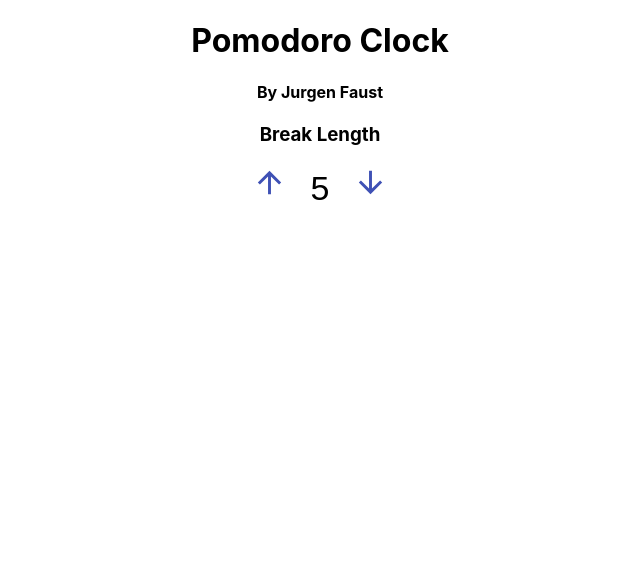
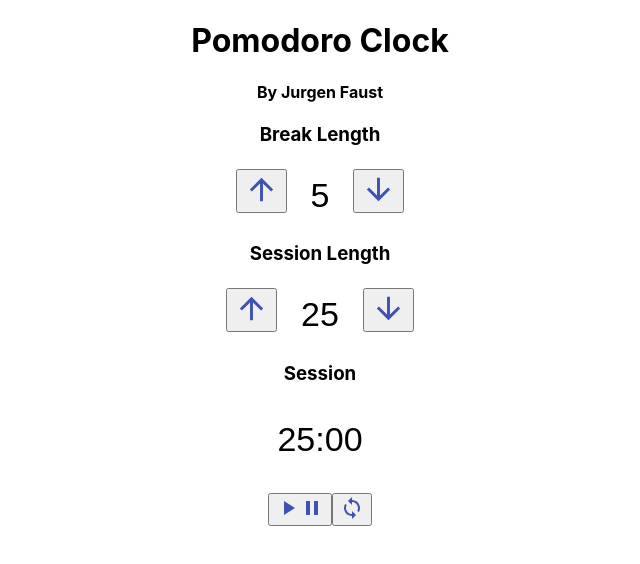
Before and after one commit to JevF1982/Pomodoro_Clock, a React (Create React App) app: page / in a window 1280 px wide. Shown: the top 564 px of the page, without its empty margins (320-960 px from the left). Built offline with nearby package versions, Linux system fonts and the light colour scheme.

Commit message:
countdown working

```diff
--- a/src/App.css
+++ b/src/App.css
@@ -3,13 +3,15 @@
 }
 
 #break-container {
-  height: 200px;
+  height: 100px;
 }
 
-#breaklength-display {
+#break-length,
+#session-length,
+#time-left {
   font-size: 34px;
   margin: 20px;
   padding: 4px;
   font-family: fantasy;
-  top: -200px !important;
+  line-height: 60px;
 }
--- a/src/App.js
+++ b/src/App.js
@@ -1,6 +1,8 @@
 import React from "react";
 import "./App.css";
 import BreakLength from "./Components/BreakLength";
+import SessionLength from "./Components/SessionLength";
+import Timer from "./Components/Timer";
 import Store from "../src/Components/Store";
 
 function App() {
@@ -10,6 +12,8 @@ function App() {
         <h1>Pomodoro Clock</h1>
         <h4>By Jurgen Faust</h4>
         <BreakLength />
+        <SessionLength />
+        <Timer />
       </div>
     </Store>
   );
--- a/src/Components/BreakLength.jsx
+++ b/src/Components/BreakLength.jsx
@@ -6,16 +6,40 @@ import ArrowDownwardIcon from "@material-ui/icons/ArrowDownward";
 const BreakLength = () => {
   const [breakLength, setBreakLength] = useContext(BreakLengthContext);
 
+  const breakIncrement = () => {
+    let count = breakLength;
+    count++;
+
+    setBreakLength(count);
+  };
+  const breakDecrement = () => {
+    let count = breakLength;
+    if (count > 1) count--;
+
+    setBreakLength(count);
+  };
+
   return (
     <div id="break-container">
       <h3 id="break-label">Break Length</h3>
-      <span>
-        <ArrowUpwardIcon color="primary" fontSize="large" />
-      </span>
-      <span id="breaklength-display">{breakLength}</span>
-      <span>
-        <ArrowDownwardIcon color="primary" fontSize="large" />
-      </span>
+      <button>
+        <ArrowUpwardIcon
+          color="primary"
+          fontSize="large"
+          id="break-increment"
+          onClick={breakIncrement}
+        />
+      </button>
+
+      <span id="break-length">{breakLength}</span>
+      <button>
+        <ArrowDownwardIcon
+          color="primary"
+          fontSize="large"
+          id="break-decrement"
+          onClick={breakDecrement}
+        />
+      </button>
     </div>
   );
 };
--- a/src/Components/SessionLength.jsx
+++ b/src/Components/SessionLength.jsx
@@ -0,0 +1,47 @@
+import React, { useContext } from "react";
+import { SessionLengthContext } from "./Store";
+import ArrowUpwardIcon from "@material-ui/icons/ArrowUpward";
+import ArrowDownwardIcon from "@material-ui/icons/ArrowDownward";
+
+const SessionLength = () => {
+  const [sessionLength, setSessionLength] = useContext(SessionLengthContext);
+
+  const sessionIncrement = () => {
+    let count = sessionLength;
+    count++;
+
+    setSessionLength(count);
+  };
+  const sessionDecrement = () => {
+    let count = sessionLength;
+    if (count > 1) count--;
+
+    setSessionLength(count);
+  };
+
+  return (
+    <div id="session-container">
+      <h3 id="session-label">Session Length</h3>
+      <button>
+        <ArrowUpwardIcon
+          color="primary"
+          fontSize="large"
+          id="session-increment"
+          onClick={sessionIncrement}
+        />
+      </button>
+
+      <span id="session-length">{sessionLength}</span>
+      <button>
+        <ArrowDownwardIcon
+          color="primary"
+          fontSize="large"
+          id="session-decrement"
+          onClick={sessionDecrement}
+        />
+      </button>
+    </div>
+  );
+};
+
+export default SessionLength;
--- a/src/Components/Store.jsx
+++ b/src/Components/Store.jsx
@@ -2,14 +2,28 @@ import React, { useState } from "react";
 import { createContext } from "react";
 
 export const BreakLengthContext = createContext();
+export const SessionLengthContext = createContext();
+export const TimerContext = createContext();
+export const StartStopContext = createContext();
 
 const Store = ({ children }) => {
   const [breakLength, setBreakLength] = useState(5);
+  const [sessionLength, setSessionLength] = useState(25);
+  const [timer, setTimer] = useState(1500);
+  const [startStop, setStartStop] = useState(false);
 
   return (
-    <BreakLengthContext.Provider value={[breakLength, setBreakLength]}>
-      {children}
-    </BreakLengthContext.Provider>
+    <StartStopContext.Provider value={[startStop, setStartStop]}>
+      <TimerContext.Provider value={[timer, setTimer]}>
+        <SessionLengthContext.Provider
+          value={[sessionLength, setSessionLength]}
+        >
+          <BreakLengthContext.Provider value={[breakLength, setBreakLength]}>
+            {children}
+          </BreakLengthContext.Provider>
+        </SessionLengthContext.Provider>
+      </TimerContext.Provider>
+    </StartStopContext.Provider>
   );
 };
 
--- a/src/Components/Timer.jsx
+++ b/src/Components/Timer.jsx
@@ -0,0 +1,68 @@
+import React, { useContext } from "react";
+
+import { TimerContext, StartStopContext } from "./Store";
+import PlayArrowIcon from "@material-ui/icons/PlayArrow";
+import PauseIcon from "@material-ui/icons/Pause";
+import SyncIcon from "@material-ui/icons/Sync";
+
+let timerSwitch = null;
+
+const Timer = () => {
+  const [timer, setTimer] = useContext(TimerContext);
+  const [startStop, setStartStop] = useContext(StartStopContext);
+
+  let count = timer;
+
+  // Start and stop counting down
+  const setCountDown = () => {
+    const timeSwitch = !startStop;
+    setStartStop(timeSwitch);
+
+    if (timeSwitch) {
+      timerSwitch = setInterval(() => {
+        count--;
+        setTimer(count);
+      }, 1000);
+    } else {
+      clearInterval(timerSwitch);
+    }
+  };
+
+  // convert value to time format
+  const convertSeconds = count => {
+    count = timer;
+    let minutes = Math.floor(count / 60);
+    let seconds = count - minutes * 60;
+
+    if (minutes <= 9) {
+      minutes = "0" + minutes;
+    } else if (seconds <= 9) {
+      seconds = "0" + seconds;
+    }
+    return minutes + ":" + seconds;
+  };
+
+  // reset the timer
+  const resetCountdown = () => {
+    clearInterval(timerSwitch);
+    setStartStop(false);
+    count = 1500;
+    setTimer(count);
+  };
+
+  return (
+    <div id="timer-container">
+      <h3 id="timer-label">Session</h3>
+      <div id="time-left">{convertSeconds()}</div>
+      <button id="start_stop" onClick={setCountDown}>
+        <PlayArrowIcon color="primary" />
+        <PauseIcon color="primary" />
+      </button>
+      <button id="reset" onClick={resetCountdown}>
+        <SyncIcon color="primary" />
+      </button>
+    </div>
+  );
+};
+
+export default Timer;
```
Also changed, not shown: src/Components/Controls.jsx (deleted).
